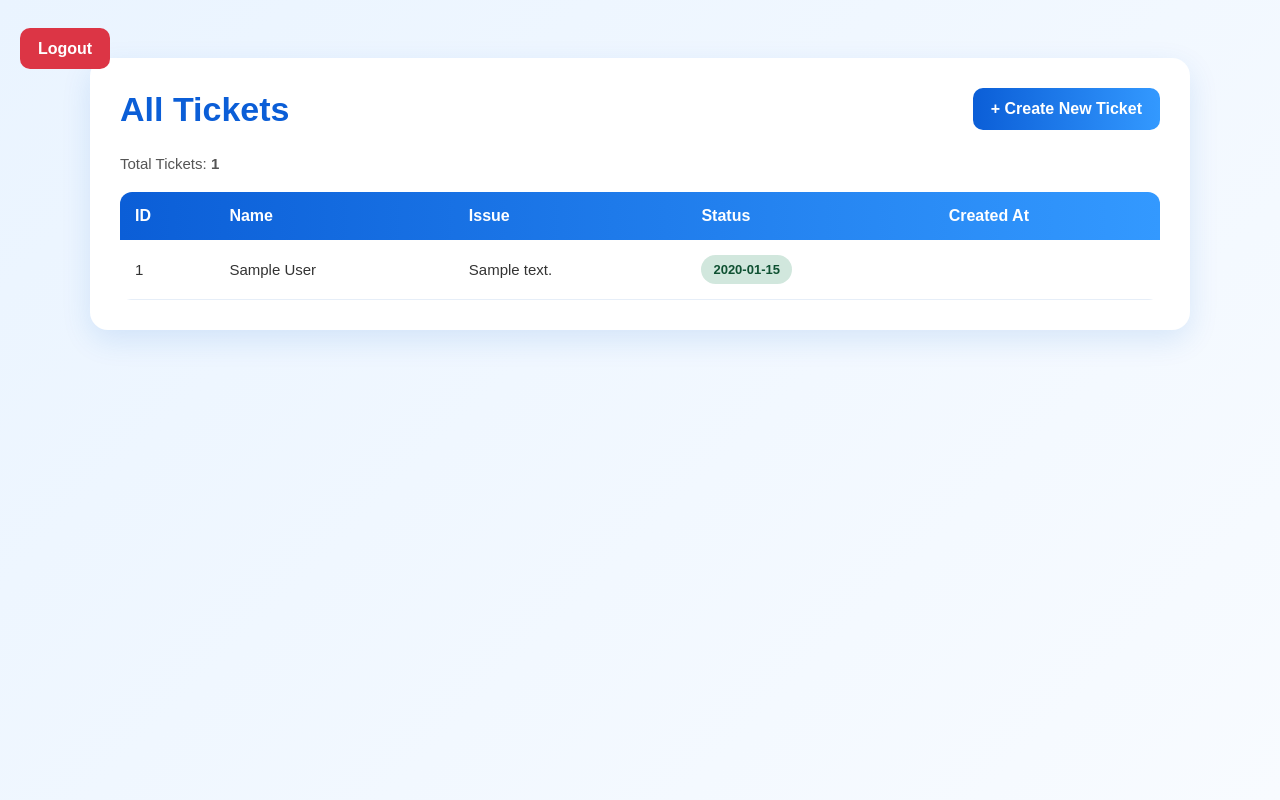
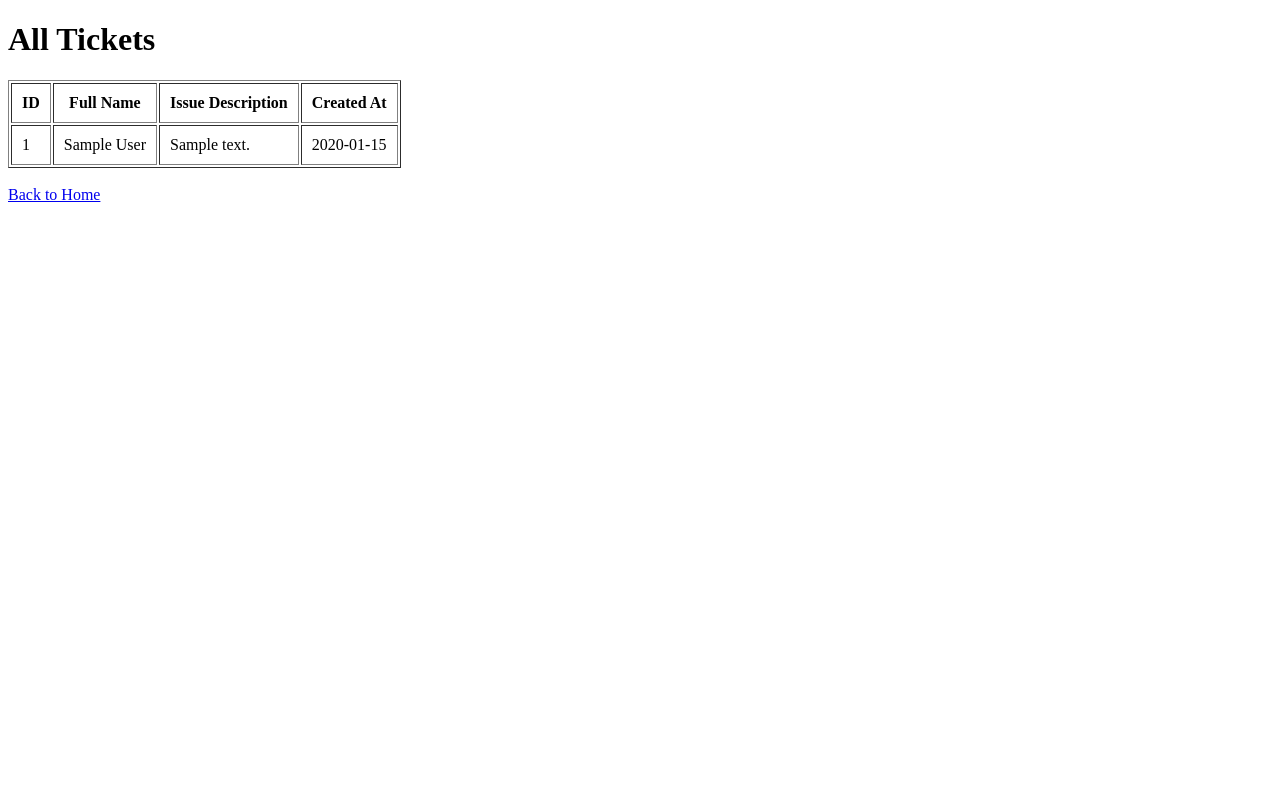
Before and after one commit to afeefmusthafa089-star/Ticketing-system, a Flask app: page /view in a window 1280 px wide. Run offline with Flask 3, Linux system fonts and the light colour scheme; tables that the repository leaves empty hold one stand-in row (values such as "Sample post").

Commit message:
Update view.html

```diff
--- a/templates/view.html
+++ b/templates/view.html
@@ -4,168 +4,29 @@
     <meta charset="UTF-8">
     <meta name="viewport" content="width=device-width, initial-scale=1.0">
     <title>View Tickets</title>
-    <a href="/logout" class="home-btn" style="background:#dc3545;">Logout</a>
-    <style>
-        * {
-            margin: 0;
-            padding: 0;
-            box-sizing: border-box;
-            font-family: Arial, sans-serif;
-        }
-
-        body {
-            background: linear-gradient(135deg, #eaf4ff, #f8fbff);
-            min-height: 100vh;
-            padding: 40px 20px;
-        }
-
-        .container {
-            max-width: 1100px;
-            margin: auto;
-            background: #ffffff;
-            padding: 30px;
-            border-radius: 18px;
-            box-shadow: 0 10px 30px rgba(0, 102, 204, 0.12);
-        }
-
-        .top-bar {
-            display: flex;
-            justify-content: space-between;
-            align-items: center;
-            flex-wrap: wrap;
-            gap: 15px;
-            margin-bottom: 25px;
-        }
-
-        .top-bar h1 {
-            color: #0b5ed7;
-            font-size: 34px;
-        }
-
-        .home-btn {
-            text-decoration: none;
-            background: linear-gradient(90deg, #0b5ed7, #3399ff);
-            color: white;
-            padding: 12px 18px;
-            border-radius: 10px;
-            font-weight: bold;
-            transition: 0.3s;
-        }
-
-        .home-btn:hover {
-            transform: translateY(-2px);
-            box-shadow: 0 8px 18px rgba(11, 94, 215, 0.25);
-        }
-
-        .table-wrapper {
-            overflow-x: auto;
-        }
-
-        table {
-            width: 100%;
-            border-collapse: collapse;
-            overflow: hidden;
-            border-radius: 12px;
-        }
-
-        thead {
-            background: linear-gradient(90deg, #0b5ed7, #3399ff);
-            color: white;
-        }
-
-        th, td {
-            padding: 15px;
-            text-align: left;
-        }
-
-        th {
-            font-size: 16px;
-        }
-
-        tbody tr {
-            border-bottom: 1px solid #e6eef8;
-            transition: 0.2s;
-        }
-
-        tbody tr:hover {
-            background: #f4f9ff;
-        }
-
-        td {
-            color: #333;
-            font-size: 15px;
-        }
-
-        .status {
-            display: inline-block;
-            padding: 7px 12px;
-            border-radius: 20px;
-            font-size: 13px;
-            font-weight: bold;
-        }
-
-        .open {
-            background: #d1e7dd;
-            color: #0f5132;
-        }
-
-        .empty-box {
-            text-align: center;
-            padding: 40px 20px;
-            color: #666;
-            font-size: 18px;
-        }
-
-        .ticket-count {
-            margin-bottom: 20px;
-            color: #555;
-            font-size: 15px;
-        }
-    </style>
 </head>
 <body>
-    <div class="container">
-        <div class="top-bar">
     <h1>All Tickets</h1>
-            <a href="/" class="home-btn">+ Create New Ticket</a>
-        </div>
 
-        <div class="ticket-count">
-            Total Tickets: <strong>{{ tickets|length }}</strong>
-        </div>
-
-        {% if tickets %}
-        <div class="table-wrapper">
-            <table>
-                <thead>
+    <table border="1" cellpadding="10">
         <tr>
             <th>ID</th>
-                        <th>Name</th>
-                        <th>Issue</th>
-                        <th>Status</th>
+            <th>Full Name</th>
+            <th>Issue Description</th>
             <th>Created At</th>
         </tr>
-                </thead>
-                <tbody>
+
         {% for ticket in tickets %}
         <tr>
             <td>{{ ticket[0] }}</td>
             <td>{{ ticket[1] }}</td>
             <td>{{ ticket[2] }}</td>
-                        <td>
-                            <span class="status open">{{ ticket[3] }}</span>
-                        </td>
-                        <td>{{ ticket[4] }}</td>
+            <td>{{ ticket[3] }}</td>
         </tr>
         {% endfor %}
-                </tbody>
     </table>
-        </div>
-        {% else %}
-        <div class="empty-box">
-            No tickets available yet.
-        </div>
-        {% endif %}
-    </div>
+
+    <br>
+    <a href="/">Back to Home</a>
 </body>
 </html>
```
Lines whose indentation alone changed are shown as unchanged.
